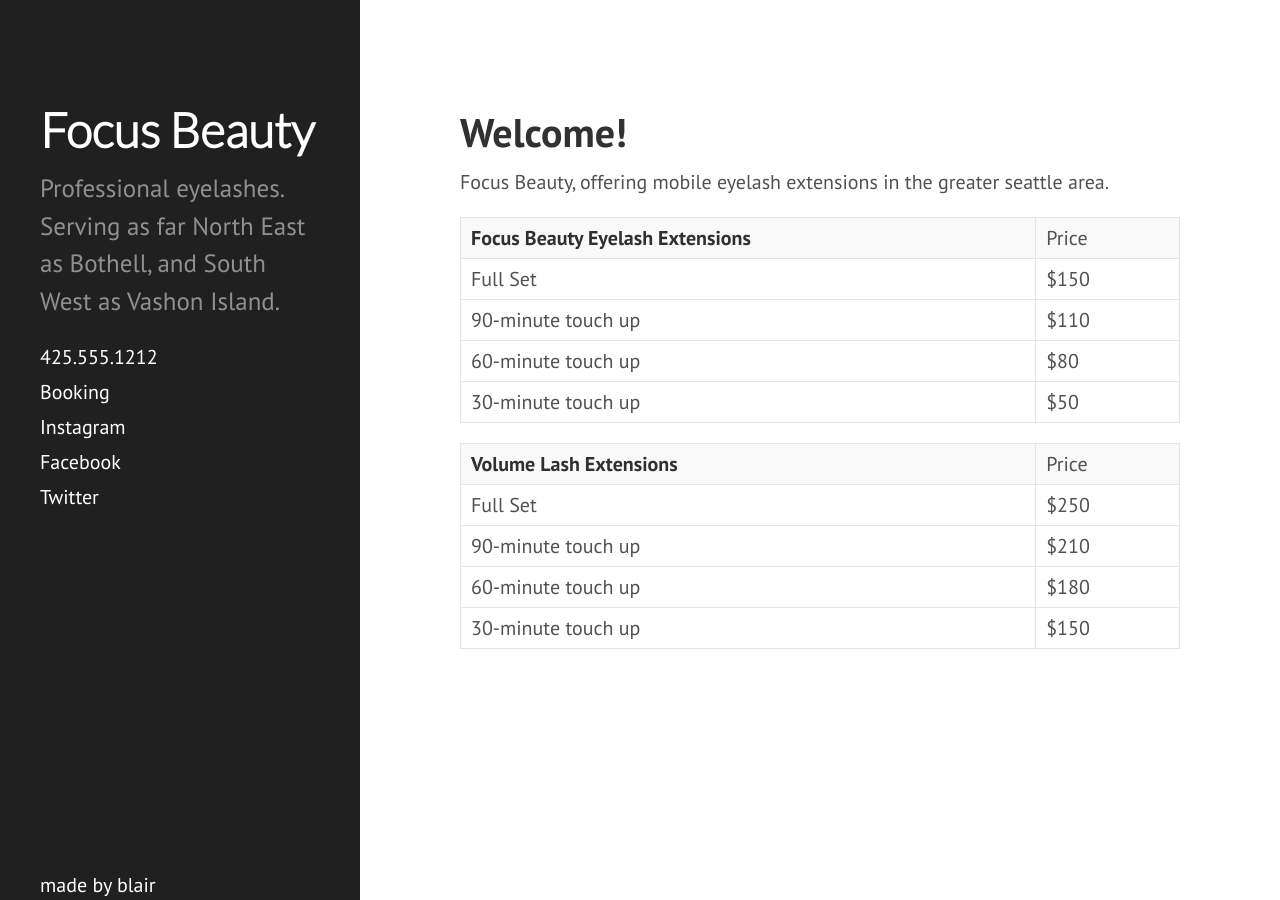
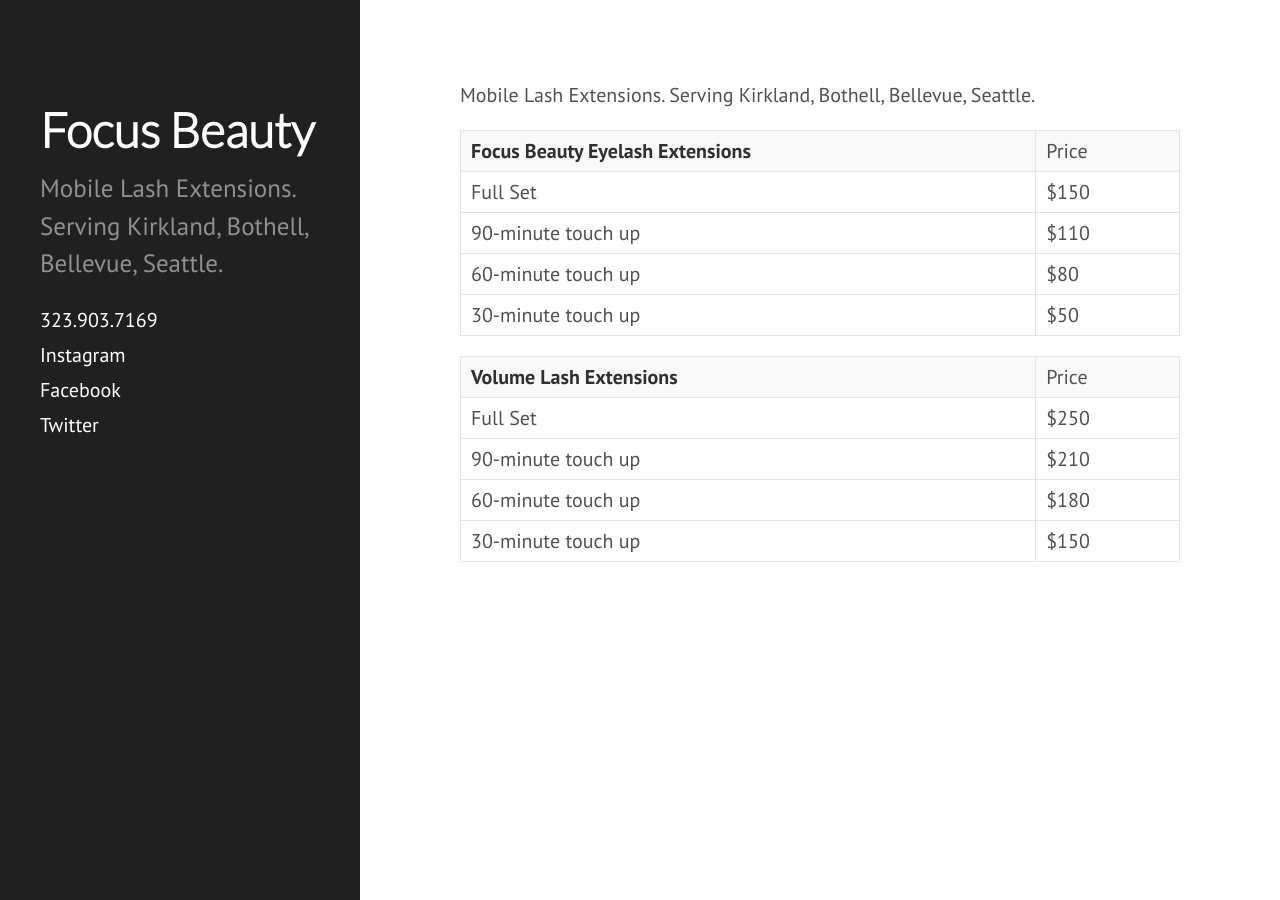
Before and after one commit to npmcdn-to-unpkg-bot/focusbeauty.github.io, a Jekyll site: the page built from _landing/booking.html, in a window 1280 px wide. Built offline with Jekyll 4.4.1, drawn with Linux system fonts in a browser that asks for light colours.

Commit message:
cleanup and include google metadata

```diff
--- a/_config.yml
+++ b/_config.yml
@@ -12,12 +12,12 @@
 # Site settings
 title: 'Focus Beauty'
 subtitle: 'Mobile Eyelash Extensions'
-phone: '425.555.1212'
+tagline: 'Mobile Lash Extensions'
+phone: '323.903.7169'
 email: 'focusbeauty@gmail.com'
 description: > #
-  Professional eyelashes. Serving as far North East as Bothell, and South West
-  as Vashon Island.
-baseurl: '' # the subpath of your site, e.g. /blog
+  Mobile Lash Extensions.
+  Serving Kirkland, Bothell, Bellevue, Seattle.
 url: 'http://focusbeauty.github.io' # the base hostname & protocol for your site
 google_analytics: 'UA-61052500-8'
 twitter: focusbeauty
--- /dev/null
+++ b/_includes/footer.html
@@ -0,0 +1,17 @@
+<div class="footer background-black text-color-white">
+  <div class="container footer-sticky">
+    <nav class="footer-nav">
+      {% if site.phone != nil %}<a class="footer-nav-item" href="tel:{{ site.phone }}">{{site.phone}}</a>{% endif %}
+
+      {% assign pages_list = site.pages %}
+      {% for node in pages_list %}{% if node.title != null %}{% if node.layout == "page" %}
+        <a class="footer-nav-item{% if page.url == node.url %} active{% endif %}" href="{{ node.url }}">{{ node.title }}</a>
+      {% endif %}{% endif %}{% endfor %}
+
+      {% if site.instagram != nil %}<a class="footer-nav-item" href="https://www.instagram.com/{{ site.instagram }}">Instagram</a>{% endif %}
+      {% if site.facebook != nil %}<a class="footer-nav-item" href="https://www.facebook.com/{{ site.facebook }}">Facebook</a>{% endif %}
+      {% if site.twitter != nil %}<a class="footer-nav-item" href="https://www.twitter.com/{{ site.twitter }}">Twitter</a>{% endif %}
+
+    </nav>
+  </div>
+</div>
--- a/_includes/sidebar.html
+++ b/_includes/sidebar.html
@@ -1,4 +1,4 @@
-<div class="sidebar">
+<div class="sidebar background-black">
   <div class="container sidebar-sticky">
     <div class="sidebar-about">
       <h1>
@@ -9,21 +9,10 @@
 
     <nav class="sidebar-nav">
       {% if site.phone != nil %}<a class="sidebar-nav-item" href="tel:{{ site.phone }}">{{site.phone}}</a>{% endif %}
-      {% comment %}
-        The code below dynamically generates a sidebar nav of pages with
-        `layout: page` in the front-matter. See readme for usage.
-      {% endcomment %}
-
-      {% assign pages_list = site.pages %}
-      {% for node in pages_list %}{% if node.title != null %}{% if node.layout == "page" %}
-        <a class="sidebar-nav-item{% if page.url == node.url %} active{% endif %}" href="{{ node.url }}">{{ node.title }}</a>
-      {% endif %}{% endif %}{% endfor %}
-      {% for button in site.landing %}<a class="sidebar-nav-item{% if page.url == node.url %} active{% endif %}" href="{{ button.url  }}">{{ button.title }}</a>{% endfor %}
-      {% if site.instagram != nil %}<a class="sidebar-nav-item" href="{{ site.instagram }}">Instagram</a>{% endif %}
-      {% if site.facebook != nil %}<a class="sidebar-nav-item" href="{{ site.facebook }}">Facebook</a>{% endif %}
-      {% if site.twitter != nil %}<a class="sidebar-nav-item" href="{{ site.twitter }}">Twitter</a>{% endif %}
+      <!-- {% for button in site.landing %}<a class="sidebar-nav-item{% if page.url == node.url %} active{% endif %}" href="{{ button.url  }}">{{ button.title }}</a>{% endfor %} -->
+      {% if site.instagram != nil %}<a class="sidebar-nav-item" href="https://www.instagram.com/{{ site.instagram }}">Instagram</a>{% endif %}
+      {% if site.facebook != nil %}<a class="sidebar-nav-item" href="https://www.facebook.com/{{ site.facebook }}">Facebook</a>{% endif %}
+      {% if site.twitter != nil %}<a class="sidebar-nav-item" href="https://www.twitter.com/{{ site.twitter }}">Twitter</a>{% endif %}
     </nav>
-
-    <a href="http://www.blairanderson.co/" style="position: fixed;bottom: 0;">made by blair</a>
   </div>
 </div>
--- a/_landing/booking.html
+++ b/_landing/booking.html
@@ -1,11 +1,11 @@
 ---
 layout: default
+button: 'Enter'
 name: "Enter"
+title: "Seattle/Kirkland EyeLash Extensions"
 ---
 
-<h1>Welcome!</h1>
-
-<p>Focus Beauty, offering mobile eyelash extensions in the greater seattle area.</p>
+<p>{{ site.description }}</p>
 
 {% for service in site.data.services %}
   <table>
--- a/_layouts/default.html
+++ b/_layouts/default.html
@@ -11,5 +11,7 @@
       {{ content }}
     </div>
 
+    <!-- {% include footer.html %} -->
+
   </body>
 </html>
--- a/assets/css/hyde.css
+++ b/assets/css/hyde.css
@@ -46,6 +46,18 @@
 }
 
 
+.background-black {
+  color: rgba(255,255,255,.5);
+  background-color: #202020;
+}
+
+.text-color-white a {color: #fff;}
+.text-color-white h1 {color: #fff;}
+.text-color-white h2 {color: #fff;}
+
+.footer {
+}
+
 /*
  * Sidebar
  *
@@ -56,9 +68,9 @@
 .sidebar {
   text-align: center;
   padding: 2rem 1rem;
-  color: rgba(255,255,255,.5);
-  background-color: #202020;
 }
+
+
 @media (min-width: 48em) {
   .sidebar {
     position: fixed;
--- /dev/null
+++ b/google4b962a66ec98453d.html
@@ -0,0 +1 @@
+google-site-verification: google4b962a66ec98453d.html
```
Also changed, not shown: _includes/landing_buttons.html (+2 -6 lines), _includes/metadata.html (added, +12 -0 lines).
